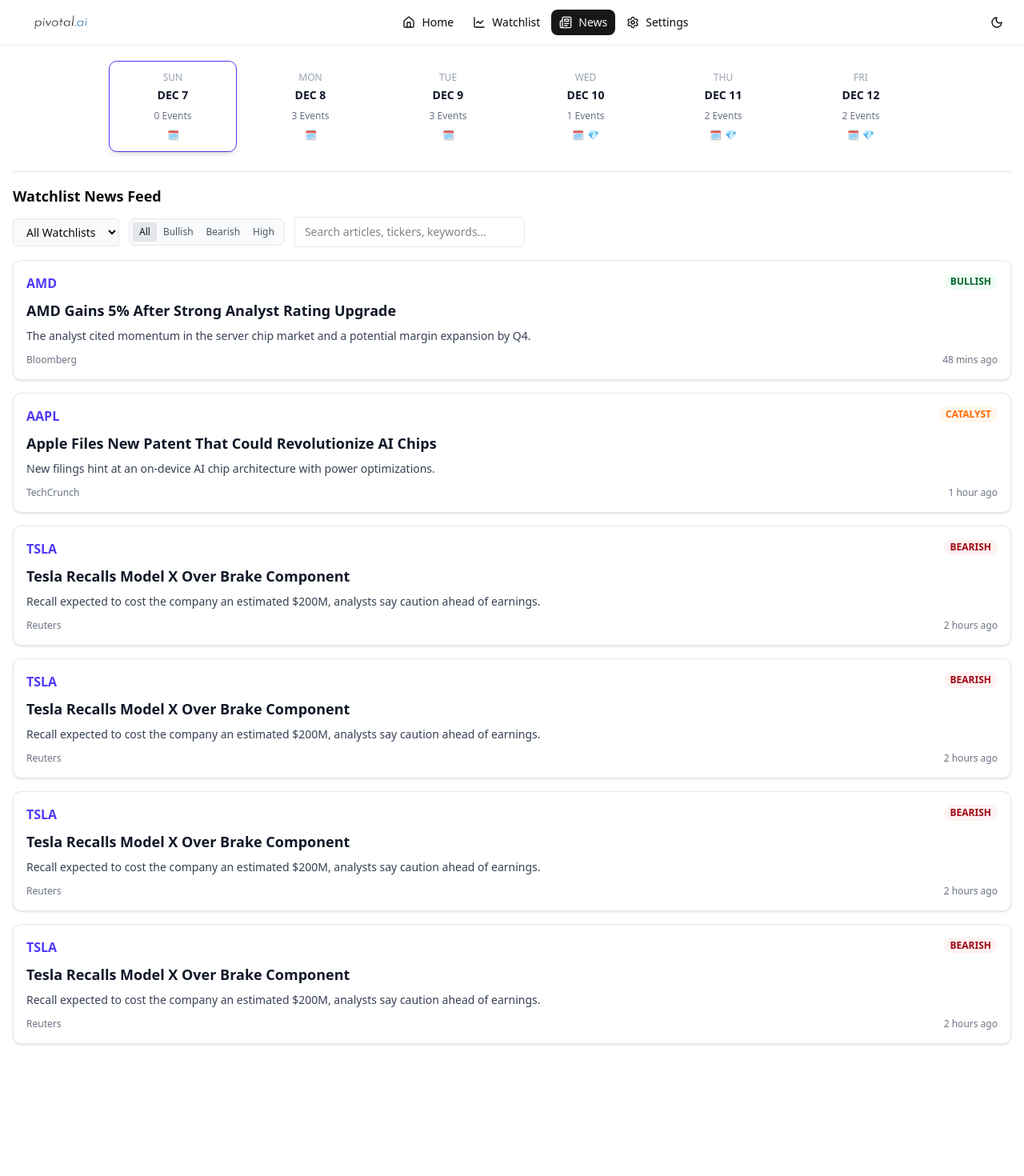
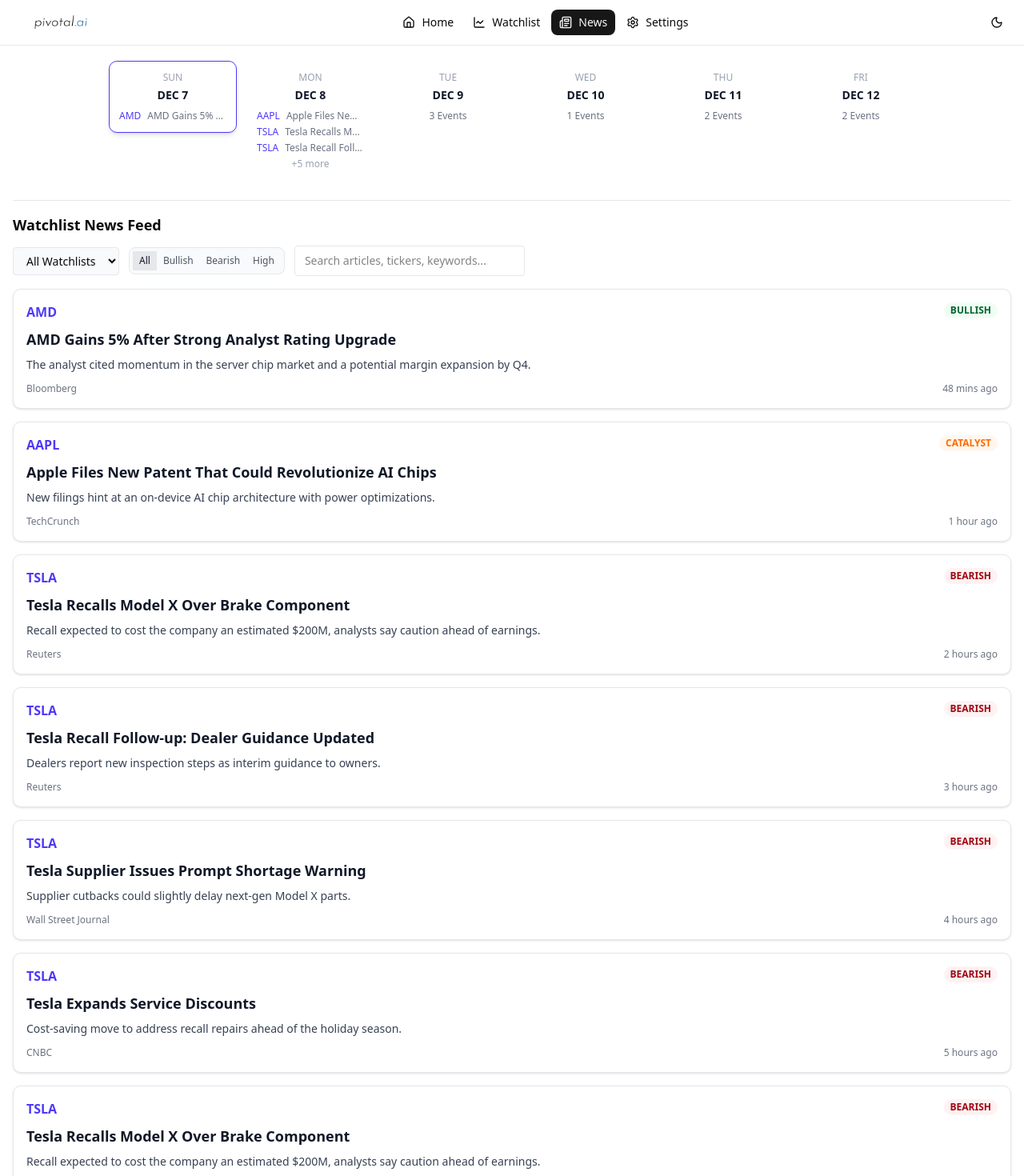
Before and after one commit to eddietal2/pivotal.ai, a Next.js app in the folder f-e/: page /news in a window 1280 px wide. Shown: the top 1470 px of the page at 80% size. Before the commit the page ends 1329 px from the top, so only its background shows below. Built offline with nearby package versions, Linux system fonts and the light colour scheme.

Commit message:
Catalyst Calendar UI Update

```diff
--- a/f-e/app/news/page.tsx
+++ b/f-e/app/news/page.tsx
@@ -48,6 +48,36 @@
     summary: "Recall expected to cost the company an estimated $200M, analysts say caution ahead of earnings.",
     source: 'Reuters',
     timeAgo: '2 hours ago',
+    sentiment: 'bearish',
+    date: MOCK_DAYS[1].id,
+  },
+  {
+    id: '4',
+    ticker: 'TSLA',
+    headline: 'Tesla Recall Follow-up: Dealer Guidance Updated',
+    summary: "Dealers report new inspection steps as interim guidance to owners.",
+    source: 'Reuters',
+    timeAgo: '3 hours ago',
+    sentiment: 'bearish',
+    date: MOCK_DAYS[1].id,
+  },
+  {
+    id: '5',
+    ticker: 'TSLA',
+    headline: 'Tesla Supplier Issues Prompt Shortage Warning',
+    summary: "Supplier cutbacks could slightly delay next-gen Model X parts.",
+    source: 'Wall Street Journal',
+    timeAgo: '4 hours ago',
+    sentiment: 'bearish',
+    date: MOCK_DAYS[1].id,
+  },
+  {
+    id: '6',
+    ticker: 'TSLA',
+    headline: 'Tesla Expands Service Discounts',
+    summary: "Cost-saving move to address recall repairs ahead of the holiday season.",
+    source: 'CNBC',
+    timeAgo: '5 hours ago',
     sentiment: 'bearish',
     date: MOCK_DAYS[1].id,
   },
@@ -106,6 +136,12 @@
     });
   }, [sentiment, query]);
 
+  // Attach catalysts to each day based on article dates
+  const daysWithCatalysts = MOCK_DAYS.map((d) => ({
+    ...d,
+    catalysts: MOCK_ARTICLES.filter(a => a.date === d.id).map(a => ({ id: a.id, ticker: a.ticker, headline: a.headline, sentiment: a.sentiment }))
+  }));
+
   return (
     <div className="container mx-auto px-4 py-6">
       {/* Top: Catalyst Calendar */}
@@ -113,7 +149,7 @@
         <div className="max-w-5xl mx-auto px-2">
           <h2 className="text-sm text-center text-gray-600 dark:text-gray-400 mb-2">Upcoming Catalysts (Next 7 Days)</h2>
           <CatalystCalendar
-            days={MOCK_DAYS}
+            days={daysWithCatalysts}
             selectedId={selectedDay ?? null}
             onSelect={(id) => {
               setSelectedDay(id);
--- a/f-e/components/ui/CatalystCalendar.tsx
+++ b/f-e/components/ui/CatalystCalendar.tsx
@@ -9,6 +9,7 @@
   dayLabel?: string; // e.g., Thu
   eventsCount: number;
   icons?: string[];
+  catalysts?: Array<{ id: string; ticker: string; headline: string; sentiment?: 'bullish'|'bearish'|'catalyst'|'neutral' }>;
 };
 
 type Props = {
@@ -28,6 +29,7 @@
               dayLabel={d.dayLabel}
               eventsCount={d.eventsCount}
               icons={d.icons}
+              catalysts={d.catalysts}
               active={selectedId === d.id}
               onClick={() => onSelect && onSelect(d.id)}
             />
--- a/f-e/components/ui/CatalystDayCard.tsx
+++ b/f-e/components/ui/CatalystDayCard.tsx
@@ -1,17 +1,25 @@
 'use client';
 
 import React from 'react';
+
+type CatalystItem = {
+  id: string;
+  ticker: string;
+  headline: string;
+  sentiment?: 'bullish'|'bearish'|'catalyst'|'neutral';
+};
 
 type Props = {
   date: string; // iso or short label
   dayLabel?: string; // Mon, Tue, Wed
   eventsCount?: number;
   icons?: string[]; // emoji or icons
+  catalysts?: CatalystItem[];
   active?: boolean;
   onClick?: () => void;
 };
 
-export default function CatalystDayCard({ date, dayLabel, eventsCount = 0, icons = [], active, onClick }: Props) {
+export default function CatalystDayCard({ date, dayLabel, eventsCount = 0, icons = [], catalysts = [], active, onClick }: Props) {
   const activeClass = active ? 'border-indigo-600 shadow-md' : 'border-transparent';
 
   return (
@@ -24,13 +32,22 @@
     >
       <div className="text-xs text-gray-400 dark:text-gray-400 mb-1 text-center">{dayLabel ?? date}</div>
       <div className="text-sm font-semibold text-gray-900 dark:text-white text-center">{date}</div>
-      <div className="mt-2 flex items-center justify-center gap-2">
-        <div className="text-xs text-gray-500 dark:text-gray-300">{eventsCount} Events</div>
-      </div>
-      <div className="mt-2 flex items-center justify-center gap-1 text-xs" aria-hidden>
-        {icons.map((ic, i) => (
-          <span key={i} className="inline-block" title={ic}>{ic}</span>
-        ))}
+      <div className="mt-2">
+        {catalysts.length > 0 ? (
+          <ul className="space-y-1 text-xs">
+            {catalysts.slice(0,3).map(c => (
+              <li key={c.id} className="flex items-center gap-2">
+                <span className="font-medium text-indigo-600 dark:text-indigo-300">{c.ticker}</span>
+                <span className="text-gray-500 dark:text-gray-400 truncate">{c.headline}</span>
+              </li>
+            ))}
+            {catalysts.length > 3 && <li className="text-xs text-gray-400">+{catalysts.length - 3} more</li>}
+          </ul>
+        ) : (
+          <div className="flex items-center justify-center gap-2">
+            <div className="text-xs text-gray-500 dark:text-gray-300">{eventsCount} Events</div>
+          </div>
+        )}
       </div>
     </button>
   );
```
Also changed, not shown: 2 other files (tests, documents, lock files or other folders).
